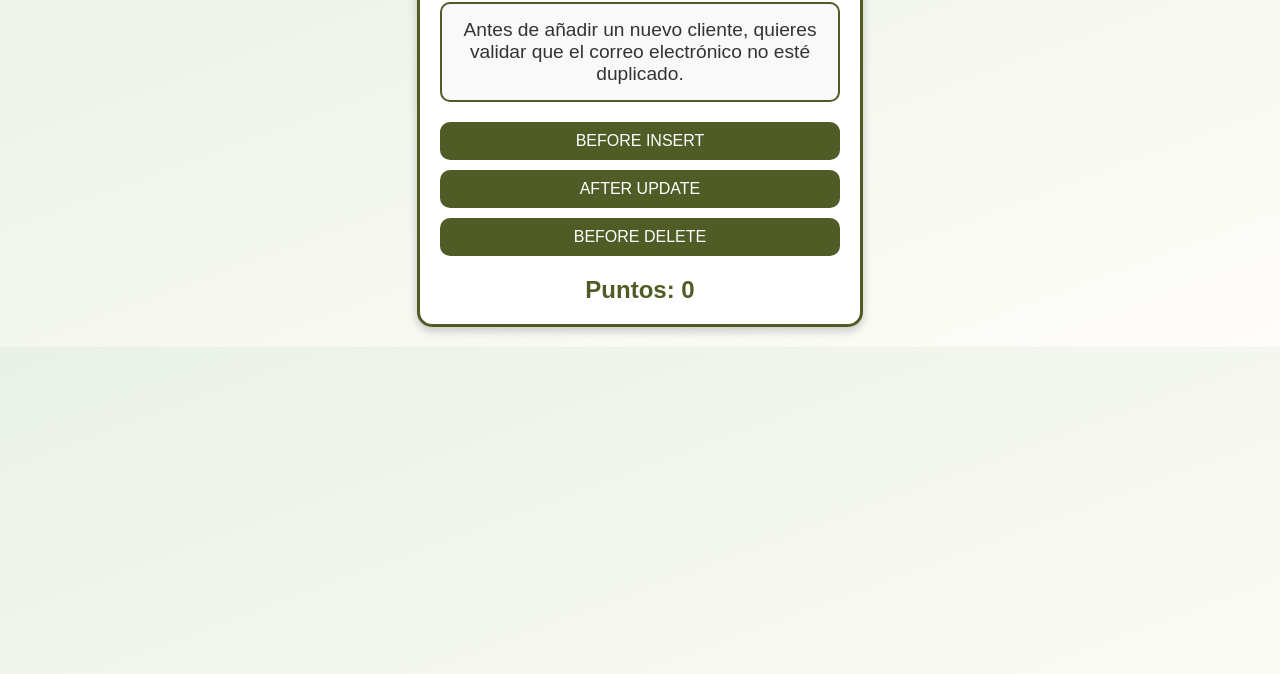
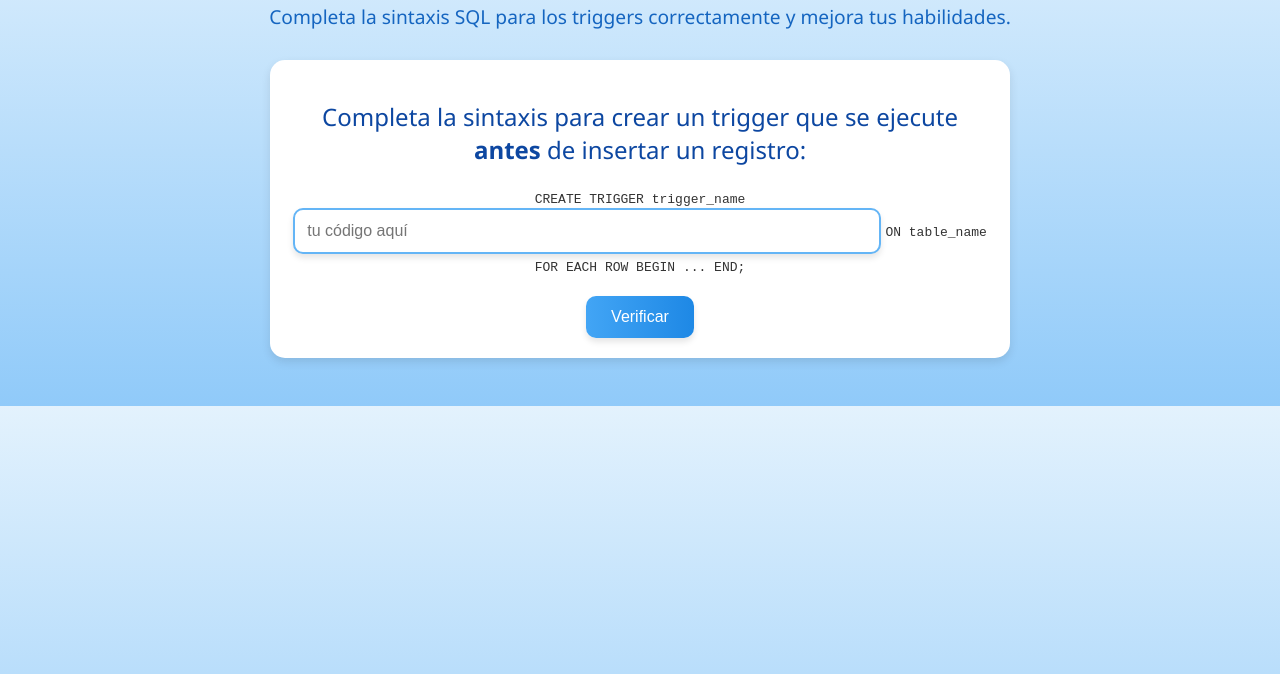
Before and after one commit to thjumi/Data_Base, a plain HTML site: page index.html in a window 1280 px wide. Shown: the part 126-800 px from the top of the page. Drawn offline with Linux system fonts and the light colour scheme.

Commit message:
Update index.html

```diff
--- a/index.html
+++ b/index.html
@@ -3,123 +3,141 @@
 <head>
     <meta charset="UTF-8">
     <meta name="viewport" content="width=device-width, initial-scale=1.0">
-  <title>Aventuras de los Triggers</title>
+    <title>Trigger Syntax Game</title>
     <style>
         body {
-      font-family: Arial, sans-serif;
+            font-family: 'Segoe UI', Tahoma, Geneva, Verdana, sans-serif;
             text-align: center;
-      background: linear-gradient(to bottom right, #e9f1e6, #fffdf9);
-      margin: 0;
-      padding: 0;
+            background: linear-gradient(to bottom, #e3f2fd, #90caf9);
+            color: #333;
+            padding: 20px;
         }
         h1 {
-      color: #505c26;
+            font-size: 2.5em;
+            color: #0d47a1;
+            margin-bottom: 10px;
+        }
+        .instructions {
+            font-size: 1.2em;
+            margin-bottom: 30px;
+            color: #1565c0;
+        }
+        .question {
+            font-size: 1.5em;
             margin: 20px 0;
-      font-size: 2.5rem;
+            color: #0d47a1;
         }
-    .game-container {
-      margin: 20px auto;
-      width: 90%;
-      max-width: 400px;
-      border: 3px solid #505c26;
-      border-radius: 15px;
-      padding: 20px;
-      background-color: #fff;
-      box-shadow: 0 4px 10px rgba(0, 0, 0, 0.2);
+        .input-container {
+            margin: 20px 0;
         }
-    .scenario-box {
-      font-size: 1.2rem;
-      margin: 20px 0;
-      padding: 15px;
-      border: 2px solid #505c26;
+        .syntax-input {
+            width: 80%;
+            padding: 12px;
+            font-size: 1em;
+            border: 2px solid #64b5f6;
             border-radius: 10px;
-      background-color: #f9f9f9;
-      color: #333;
+            box-shadow: 0px 4px 6px rgba(0, 0, 0, 0.1);
         }
-    .buttons {
-      display: flex;
-      flex-direction: column;
-      gap: 10px;
-    }
-    button {
-      font-size: 1rem;
-      padding: 10px 15px;
-      background-color: #505c26;
-      color: #fff;
+        .submit-btn {
+            padding: 12px 25px;
+            background: linear-gradient(to right, #42a5f5, #1e88e5);
+            color: white;
             border: none;
             border-radius: 10px;
             cursor: pointer;
-      transition: transform 0.2s, background-color 0.3s;
+            font-size: 1em;
+            transition: background-color 0.3s, transform 0.2s;
+            box-shadow: 0px 4px 6px rgba(0, 0, 0, 0.1);
         }
-    button:hover {
-      background-color: #6a7f3e;
-      transform: scale(1.1);
+        .submit-btn:hover {
+            background: linear-gradient(to right, #1e88e5, #1565c0);
+            transform: scale(1.05);
         }
-    #score {
+        #result {
             margin-top: 20px;
-      font-size: 1.5rem;
-      color: #505c26;
+            font-size: 1.2em;
             font-weight: bold;
+        }
+        .level {
+            background: #ffffff;
+            padding: 20px;
+            margin: 20px auto;
+            border-radius: 15px;
+            box-shadow: 0px 4px 10px rgba(0, 0, 0, 0.1);
+            width: 80%;
+            max-width: 700px;
         }
     </style>
 </head>
 <body>
-  <h1>Aventuras de los Triggers</h1>
-  <div class="game-container">
-    <div class="scenario-box" id="scenarioBox">Preparando el desafío...</div>
-    <div class="buttons">
-      <button onclick="checkAnswer('BEFORE INSERT')">BEFORE INSERT</button>
-      <button onclick="checkAnswer('AFTER UPDATE')">AFTER UPDATE</button>
-      <button onclick="checkAnswer('BEFORE DELETE')">BEFORE DELETE</button>
+    <h1>Trigger Syntax Game</h1>
+    <p class="instructions">Completa la sintaxis SQL para los triggers correctamente y mejora tus habilidades.</p>
+
+    <div id="game">
+        <!-- Nivel 1 -->
+        <div class="level" id="level-1">
+            <div class="question">Completa la sintaxis para crear un trigger que se ejecute <b>antes</b> de insertar un registro:</div>
+            <div class="input-container">
+                <code>CREATE TRIGGER trigger_name </code>
+                <input type="text" id="input-1" class="syntax-input" placeholder="tu código aquí">
+                <code> ON table_name FOR EACH ROW BEGIN ... END;</code>
             </div>
-    <div id="score">Puntos: 0</div>
+            <button class="submit-btn" onclick="checkAnswer(1)">Verificar</button>
         </div>
+
+        <!-- Nivel 2 -->
+        <div class="level" id="level-2" style="display: none;">
+            <div class="question">Completa la sintaxis para un trigger que registre cambios <b>después</b> de actualizar un registro:</div>
+            <div class="input-container">
+                <code>CREATE TRIGGER trigger_name </code>
+                <input type="text" id="input-2" class="syntax-input" placeholder="tu código aquí">
+                <code> ON table_name FOR EACH ROW BEGIN ... END;</code>
+            </div>
+            <button class="submit-btn" onclick="checkAnswer(2)">Verificar</button>
+        </div>
+
+        <!-- Nivel 3 -->
+        <div class="level" id="level-3" style="display: none;">
+            <div class="question">Completa la sintaxis para un trigger que registre un pedido <b>después</b> de eliminarlo:</div>
+            <div class="input-container">
+                <code>CREATE TRIGGER trigger_name </code>
+                <input type="text" id="input-3" class="syntax-input" placeholder="tu código aquí">
+                <code> ON table_name FOR EACH ROW BEGIN ... END;</code>
+            </div>
+            <button class="submit-btn" onclick="checkAnswer(3)">Verificar</button>
+        </div>
+    </div>
+
+    <div id="result"></div>
+
     <script>
-    let score = 0;
-    const scenarios = [
-      {
-        text: "Antes de añadir un nuevo cliente, quieres validar que el correo electrónico no esté duplicado.",
-        trigger: "BEFORE INSERT"
-      },
-      {
-        text: "Después de actualizar el estado de un pedido, necesitas registrar la fecha y hora del cambio.",
-        trigger: "AFTER UPDATE"
-      },
-      {
-        text: "Antes de eliminar un producto, necesitas verificar que no esté asociado a ningún pedido activo.",
-        trigger: "BEFORE DELETE"
-      },
-      {
-        text: "Antes de agregar una transacción, deseas calcular impuestos automáticamente.",
-        trigger: "BEFORE INSERT"
-      },
-      {
-        text: "Después de modificar el precio de un producto, quieres actualizar los reportes de ventas.",
-        trigger: "AFTER UPDATE"
+        let currentLevel = 1;
+
+        function checkAnswer(level) {
+            const correctAnswers = {
+                1: "BEFORE INSERT",
+                2: "AFTER UPDATE",
+                3: "AFTER DELETE"
+            };
+
+            const input = document.getElementById(`input-${level}`).value.trim().toUpperCase();
+            const resultDiv = document.getElementById("result");
+
+            if (input === correctAnswers[level]) {
+                resultDiv.textContent = "¡Correcto!";
+                resultDiv.style.color = "green";
+
+                if (level < 3) {
+                    document.getElementById(`level-${level}`).style.display = "none";
+                    document.getElementById(`level-${level + 1}`).style.display = "block";
+                } else {
+                    resultDiv.textContent += " ¡Has completado todos los niveles!";
                 }
-    ];
-    let currentScenario = {};
-
-    // Generar un escenario aleatorio
-    function generateScenario() {
-      const randomIndex = Math.floor(Math.random() * scenarios.length);
-      currentScenario = scenarios[randomIndex];
-      document.getElementById('scenarioBox').textContent = currentScenario.text;
-    }
-
-    // Verificar la respuesta del jugador
-    function checkAnswer(answer) {
-      if (answer === currentScenario.trigger) {
-        score++;
-        document.getElementById('score').textContent = `Puntos: ${score}`;
-        generateScenario(); // Generar un nuevo escenario
             } else {
-        alert(`¡Incorrecto! El trigger correcto era: ${currentScenario.trigger}.`);
+                resultDiv.textContent = "Incorrecto. Inténtalo de nuevo.";
+                resultDiv.style.color = "red";
             }
         }
-
-    // Iniciar el juego
-    generateScenario();
     </script>
 </body>
 </html>
```
Lines whose indentation alone changed are shown as unchanged.
